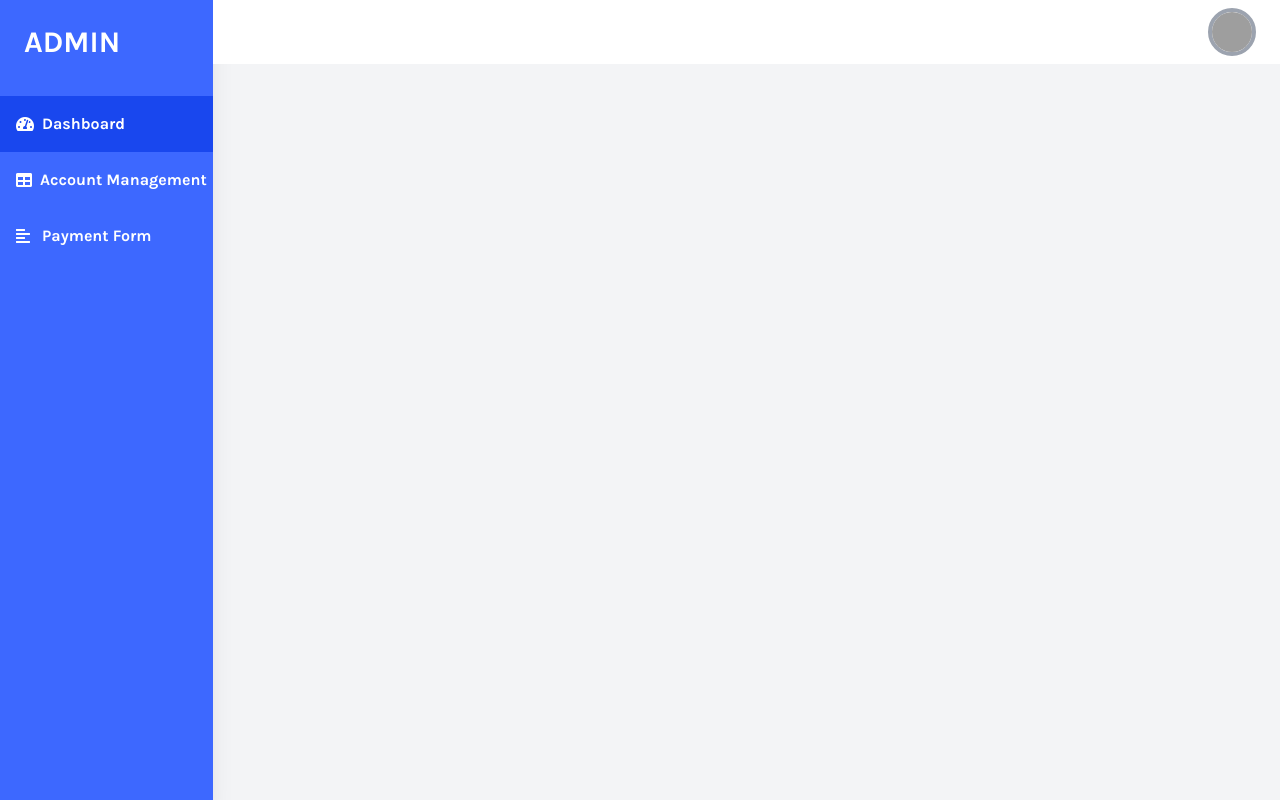
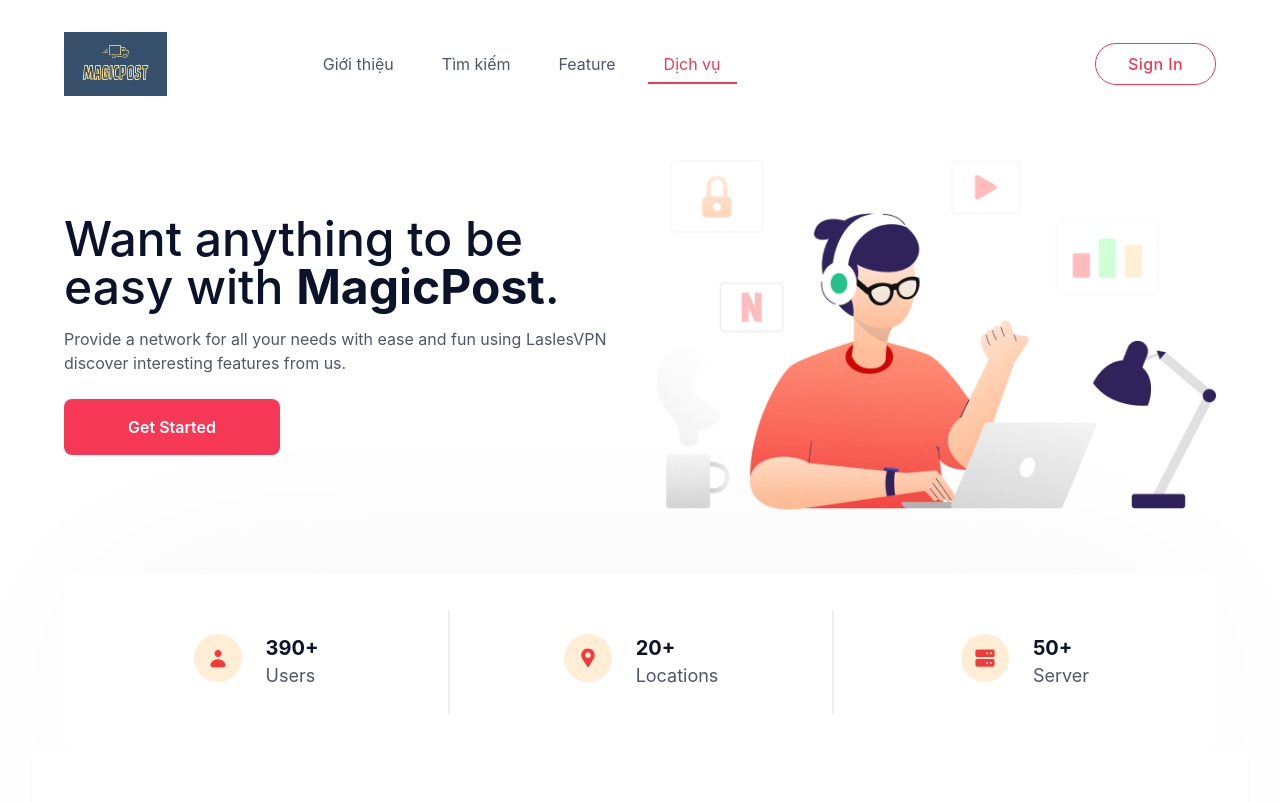
Before and after one commit to godjulius/magicpost, a React (Create React App) app in the folder frontend/: page / in a window 1280 px wide. Shown: the top 802 px of the page. Built offline with nearby package versions, Linux system fonts and the light colour scheme; grey boxes are pictures that could not be loaded.

Commit message:
Routes for App

```diff
--- /dev/null
+++ b/frontend/src/App.js
@@ -0,0 +1,16 @@
+import Layout from "./LandingPage/Layout/Layout.js";
+import Admin from "./admin/admin.js";
+import { Routes, Route, Link, Outlet } from "react-router-dom";
+import SignIn from "./signIn/SignIn.js";
+export default function App() {
+  return (
+    <>
+      <Routes>
+        <Route path="/" element={<Layout />} />
+        <Route path="/Admin" element={<Admin />} />
+        <Route path="/SignIn" element={<SignIn />} />
+      </Routes>
+      <Outlet />
+    </>
+  );
+}
--- a/frontend/src/LandingPage/Layout/Header.js
+++ b/frontend/src/LandingPage/Layout/Header.js
@@ -1,8 +1,8 @@
-import React, {useState, useEffect} from "react";
+import React, { useState, useEffect } from "react";
 // Import react scroll
-import {Link as LinkScroll} from "react-scroll";
+import { Link as LinkScroll } from "react-scroll";
 import ButtonOutline from "../misc/ButtonOutline.";
-
+import { Link } from "react-router-dom";
 const Header = () => {
   const [activeLink, setActiveLink] = useState(null);
   const [scrollActive, setScrollActive] = useState(false);
@@ -101,7 +101,11 @@
             {/* <a href="/" className="text-black-600 mx-2 sm:mx-4 capitalize tracking-wide hover:text-orange_cus-500 transition-all">
                   Sign In
               </a> */}
-                        <ButtonOutline>Sign in</ButtonOutline>
+            <ButtonOutline>
+              <Link to="/SignIn">
+                Sign In
+              </Link>
+            </ButtonOutline>
           </div>
         </nav>
       </header>
--- a/frontend/src/index.js
+++ b/frontend/src/index.js
@@ -3,15 +3,12 @@
 import "./index.css";
 import "./tailwind_custom.css";
 
-import Layout from "./LandingPage/Layout/Layout.js";
 import { BrowserRouter } from "react-router-dom";
-import CreateAccount from "./CreateAccount/createAccount.js";
-import Admin from "./admin/admin.js";
+import App from "./App.js";
 const root = ReactDOM.createRoot(document.getElementById("root"));
 root.render(
   <BrowserRouter>
-    {/* <Layout /> */}
-    <Admin />
+    <App />
   </BrowserRouter>
 );
 
```
Lines whose indentation alone changed are shown as unchanged.
